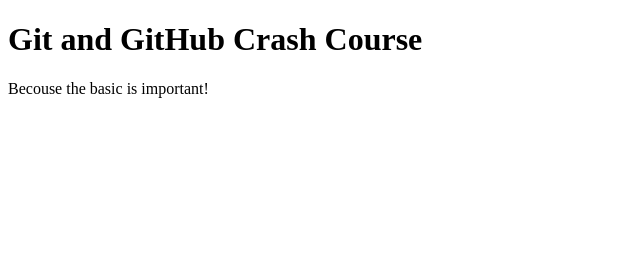
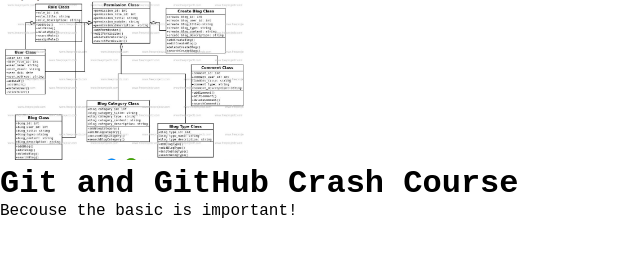
Before and after one commit to Iradavid1/First-git, a plain HTML site: page index.html in a window 1280 px wide. Shown: the whole page, without its empty margins (0-640 px from the left). Drawn offline with Linux system fonts and the light colour scheme.

Commit message:
addet image and styling

```diff
--- a/index.html
+++ b/index.html
@@ -5,8 +5,10 @@
     <meta http-equiv="X-UA-Compatible" content="IE=edge">
     <meta name="viewport" content="width=device-width, initial-scale=1.0">
     <title>Git and GitHub Crash Course</title>
+    <link rel="stylesheet" href="style.css">
 </head>
 <body>
+    <img src="blogs.PNG" alt="logo that contain a picture">
     <h1>Git and GitHub Crash Course</h1>
     <p>Becouse the basic is important!</p>
 </body>
--- /dev/null
+++ b/style.css
@@ -0,0 +1,13 @@
+*{
+    margin: 0;
+    padding: 0;
+    box-sizing: border-box;
+    font-family: 'Courier New', Courier, monospace;
+}
+bady{
+    background-color: white;
+    color: black;
+}
+img{
+    height: 20vh;
+}
```
Also changed, not shown: blogs.PNG (added), 1 other file.
